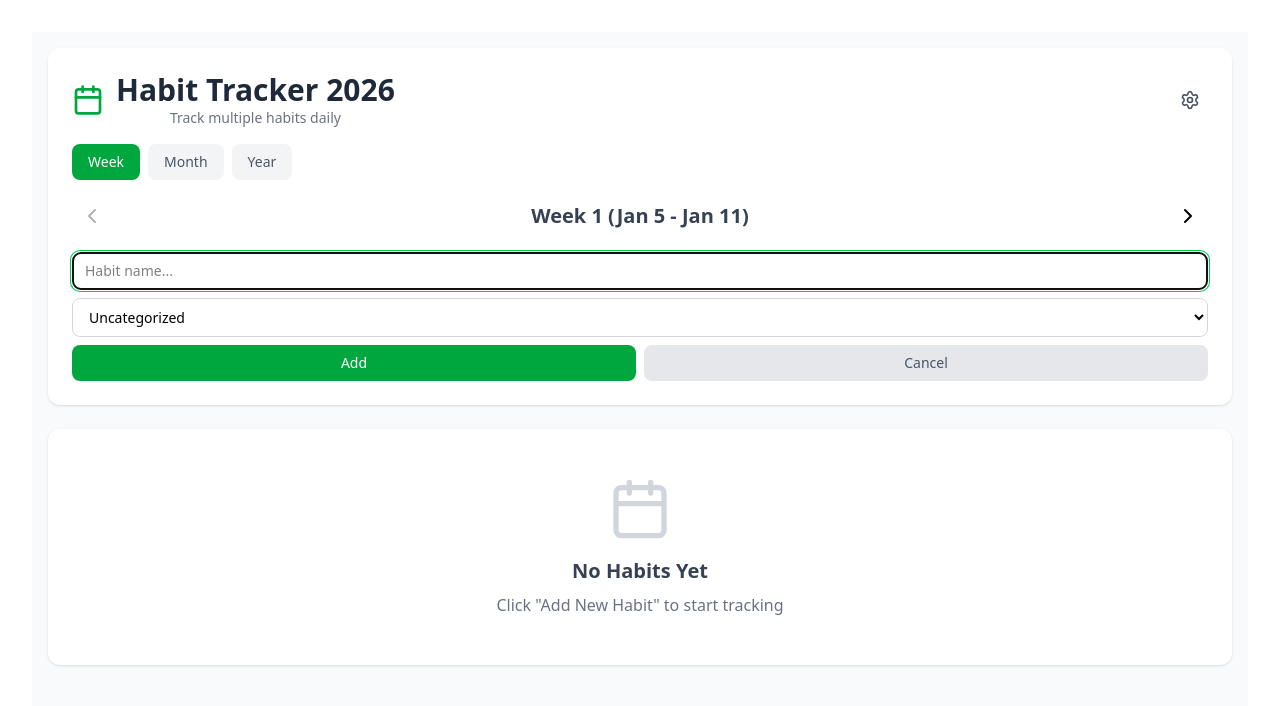
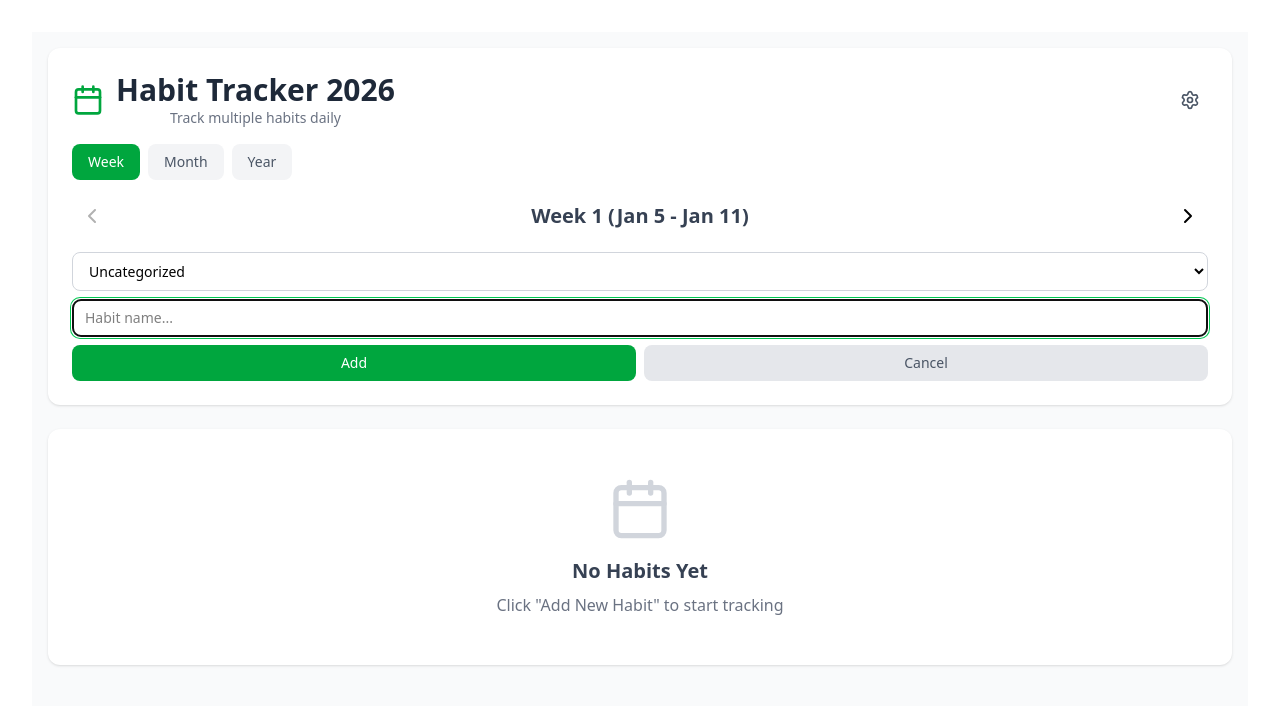
Before and after one commit to dhanushramudri/habit-tracker, a React (Vite) app: page / in a window 1280 px wide. Both pictures are taken after a click on the button "Add New Habit". Shown: the top 706 px of the page. Built offline with nearby package versions, Linux system fonts and the light colour scheme.

Commit message:
updated ui

```diff
--- a/src/components/HabitTracker2026.jsx
+++ b/src/components/HabitTracker2026.jsx
@@ -504,15 +504,6 @@ function getMonthSpans(weeks, year) {
 
           {showAddHabit ? (
             <div className="space-y-2">
-              <input
-                type="text"
-                value={newHabitName}
-                onChange={(e) => setNewHabitName(e.target.value)}
-                onKeyPress={(e) => e.key === 'Enter' && addHabit()}
-                placeholder="Habit name..."
-                className="w-full px-3 py-2 border border-gray-300 rounded-lg focus:ring-2 focus:ring-green-500 focus:border-transparent text-sm"
-                autoFocus
-              />
               <select
                 value={newHabitCategory}
                 onChange={(e) => setNewHabitCategory(e.target.value)}
@@ -522,6 +513,15 @@ function getMonthSpans(weeks, year) {
                   <option key={cat} value={cat}>{cat}</option>
                 ))}
               </select>
+                <input
+                type="text"
+                value={newHabitName}
+                onChange={(e) => setNewHabitName(e.target.value)}
+                onKeyPress={(e) => e.key === 'Enter' && addHabit()}
+                placeholder="Habit name..."
+                className="w-full px-3 py-2 border border-gray-300 rounded-lg focus:ring-2 focus:ring-green-500 focus:border-transparent text-sm"
+                autoFocus
+              />
               <div className="flex gap-2">
                 <button
                   onClick={addHabit}
```
